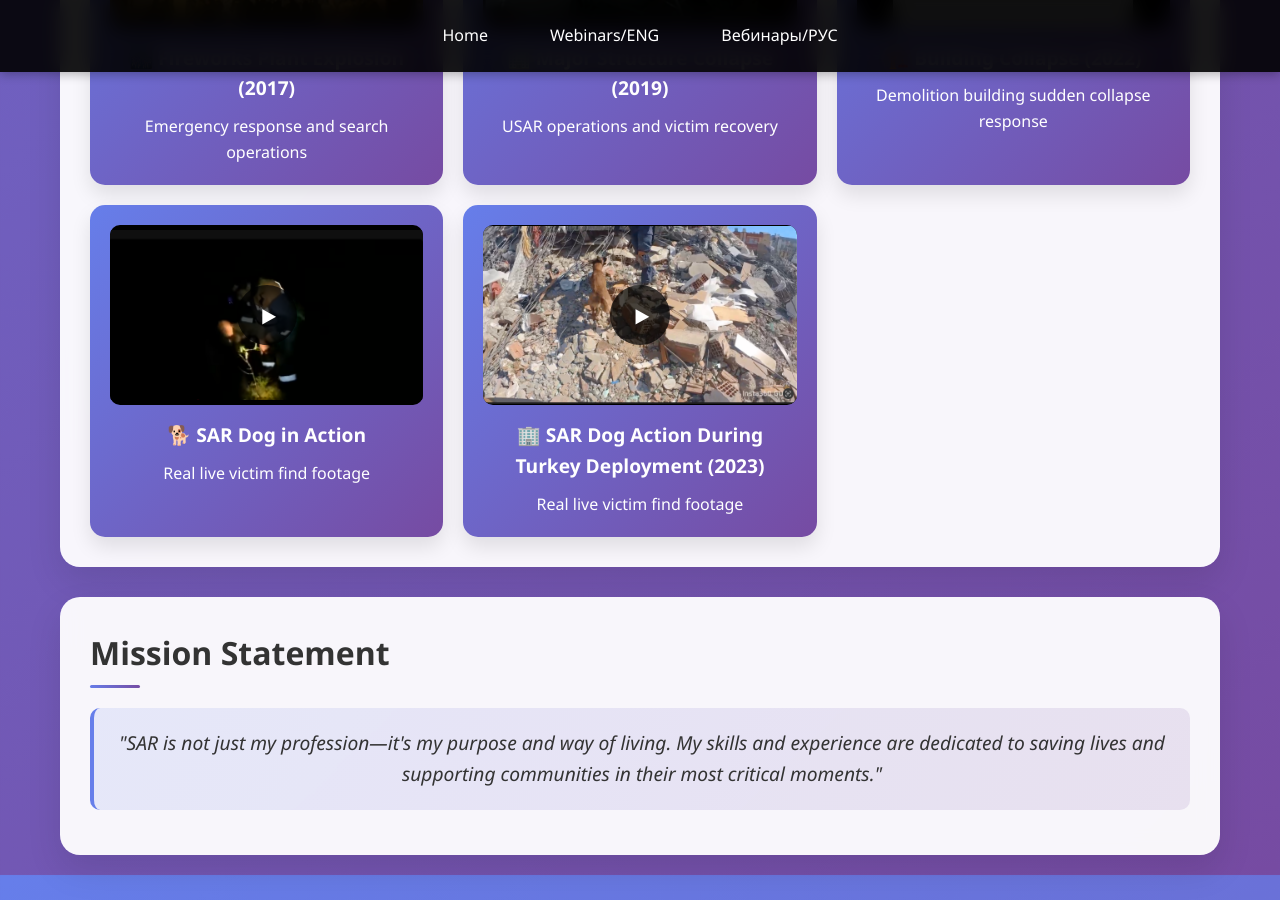
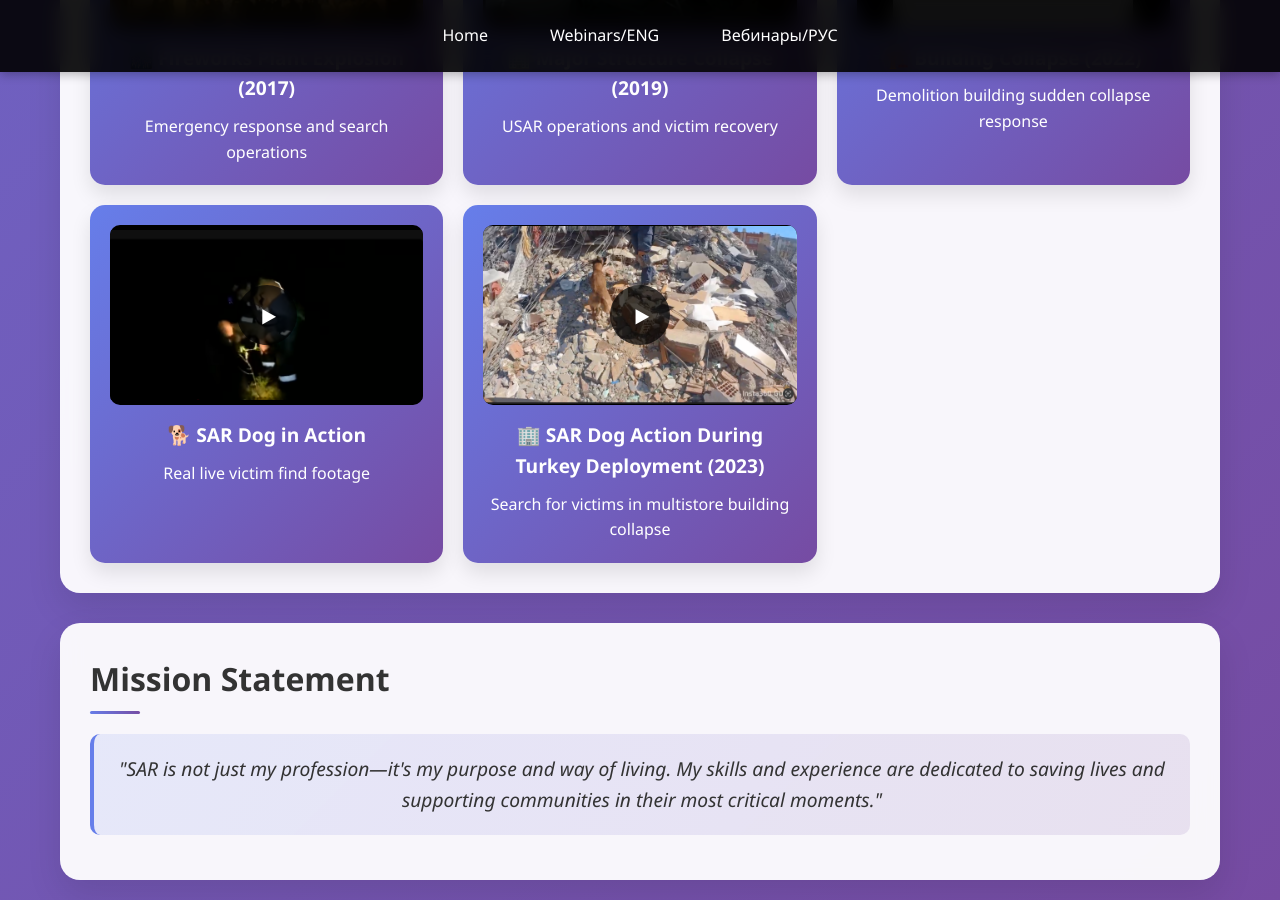
Before and after one commit to vadika/workingdog.fi, a Jekyll site: the page built from index.html, in a window 1280 px wide and 900 px high, scrolled down 2952 px. Built offline with Jekyll 4.4.1, drawn with Linux system fonts in a browser that asks for light colours; before the commit the page ends 3827 px from its top, so only the background shows below that; grey boxes are pictures that could not be loaded.

```diff
--- a/_data/videos.yml
+++ b/_data/videos.yml
@@ -23,7 +23,7 @@
   preview: "/assets/images/videos/sar-dog-action-preview.png"
 
 - title: "SAR Dog Action During Turkey Deployment (2023)"
-  description: "Real live victim find footage"
+  description: "Search for victims in multistore building collapse"
   url: "https://share.icloud.com/photos/022-8J-DunybVENqmVxBgSnZw"
   icon: "🏢"
   preview: "/assets/images/videos/turkey-deployment-preview.jpg"
```
